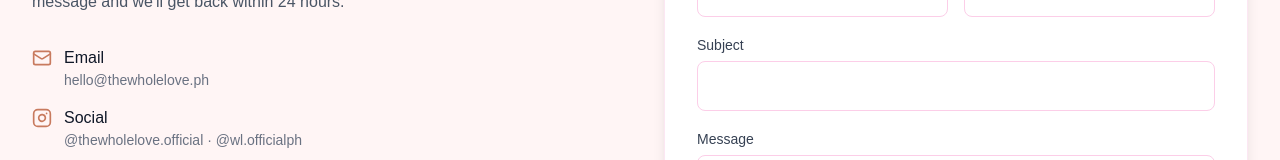
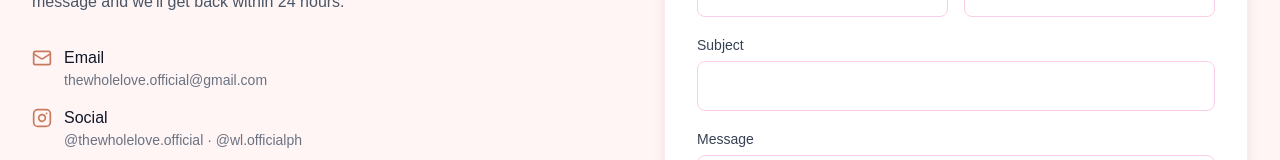
Before and after one commit to Infinitech-Admin/wholeloveph, a Next.js app: page /contact in a window 1280 px wide. Shown: the part 455-615 px from the top of the page. Built offline with nearby package versions, Linux system fonts and the light colour scheme.

Commit message:
Update page.tsx

```diff
--- a/app/contact/page.tsx
+++ b/app/contact/page.tsx
@@ -50,7 +50,7 @@ export default function Contact() {
                 <Mail className="h-5 w-5 text-[#c87a5e] mt-0.5" />
                 <div>
                   <div className="font-medium text-gray-900">Email</div>
-                  <div className="text-sm text-gray-500">hello@thewholelove.ph</div>
+                  <div className="text-sm text-gray-500">thewholelove.official@gmail.com</div>
                 </div>
               </div>
               <div className="flex items-start gap-3">
```
